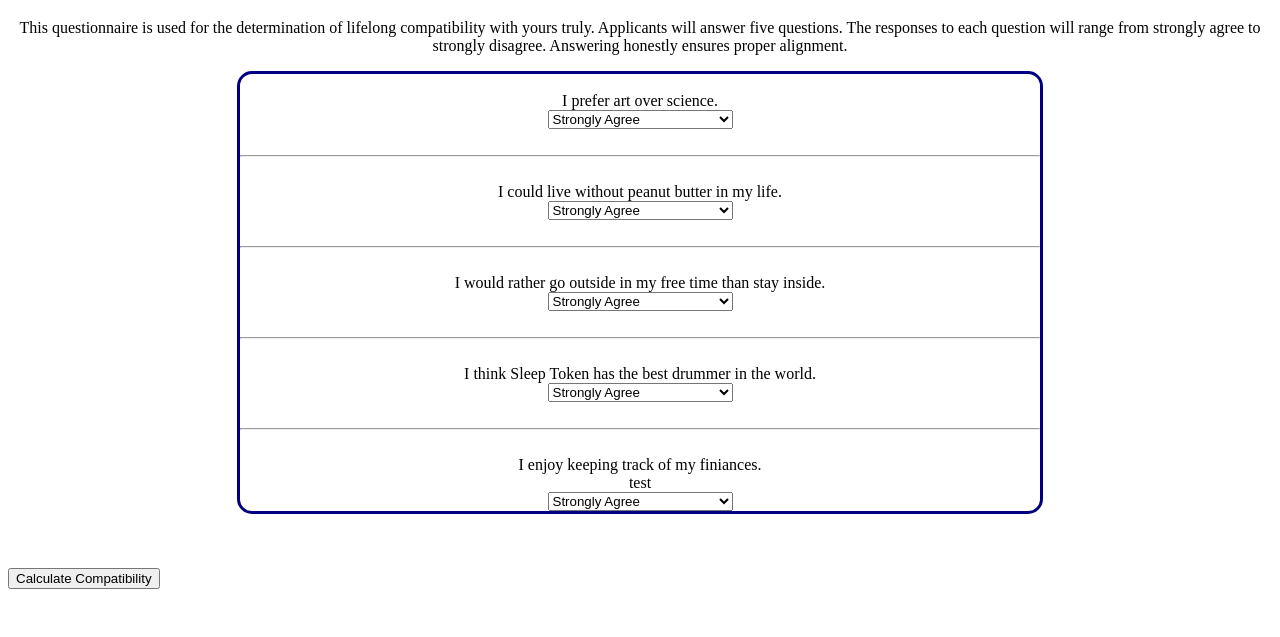
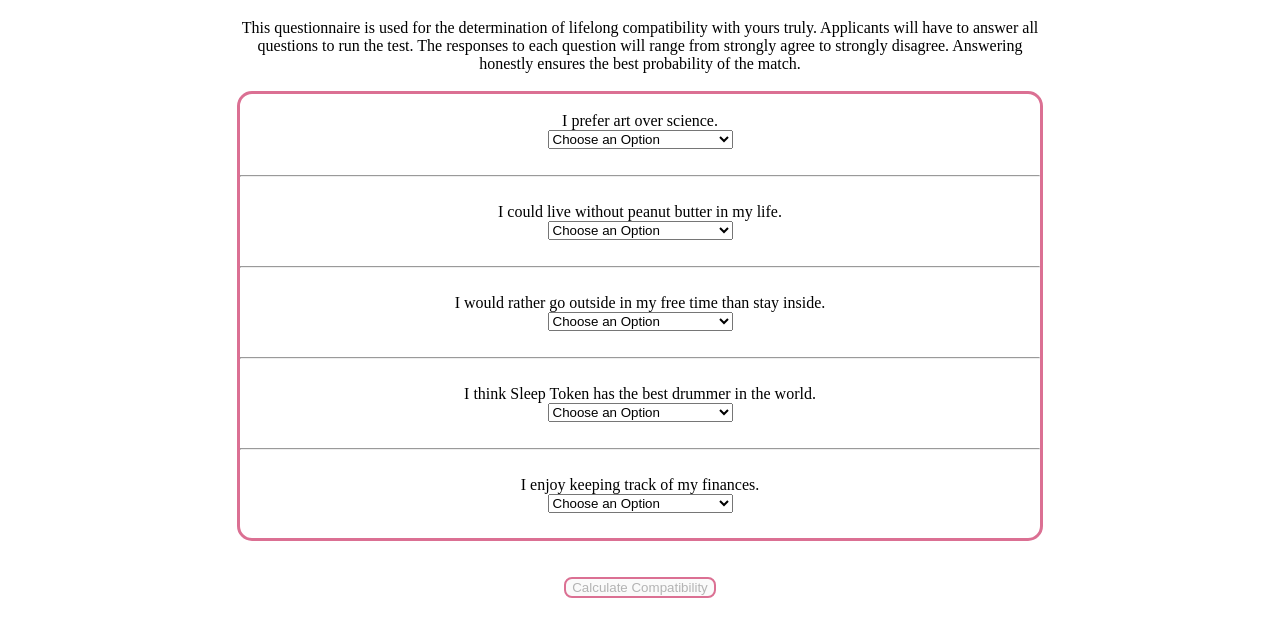
Before and after one commit to aMiniSpell/Matchmaker, a plain HTML site: page index.html in a window 1280 px wide. Shown: the part 61-698 px from the top of the page. Drawn offline with Linux system fonts and the light colour scheme.

Commit message:
Update button

```diff
--- a/Matchmaker.css
+++ b/Matchmaker.css
@@ -7,7 +7,20 @@
     margin: auto;
 }
 
+.container2{
+    max-width: 820px;
+    margin: auto;
+}
+
 .border{
-border: solid navy;
-border-radius: 15px;
+    border: solid palevioletred;
+    border-radius: 15px;
+    padding-bottom: 25px;
 }
+
+button{
+    display: block;
+    margin: auto;
+    border: 2px solid palevioletred;
+    border-radius: 8px;
+}
--- a/Matchmaker.js
+++ b/Matchmaker.js
@@ -72,5 +72,20 @@ function calulateCompatibility(){
 
 
 
-    document.getElementById("Compatibility").innerHTML = "Your compatibility is: " + totalCompatibility;
+    document.getElementById("Compatibility").innerHTML = "Your compatibility is: " + totalCompatibility + "%";
 }
+
+function validateForm() {
+    document.getElementById("check").disabled = (
+        document.getElementById("q1").selectedOptions[0].value == 6 ||
+        document.getElementById("q2").selectedOptions[0].value == 6 ||
+        document.getElementById("q3").selectedOptions[0].value == 6 ||
+        document.getElementById("q4").selectedOptions[0].value == 6 ||
+        document.getElementById("q5").selectedOptions[0].value == 6
+    );
+}
+    document.getElementById("q1").onchange = validateForm;
+    document.getElementById("q2").onchange = validateForm;
+    document.getElementById("q3").onchange = validateForm;
+    document.getElementById("q4").onchange = validateForm;
+    document.getElementById("q5").onchange = validateForm;
--- a/index.html
+++ b/index.html
@@ -8,20 +8,20 @@
 </head>
 
 <body>
-    <script src="Matchmaker.js" defer></script> <!--troubleshoot to ensure it works
-    -->
+    <script src="Matchmaker.js" defer></script>
     <h1 class="center-text">Matchmaker</h1>
-    <p class="center-text">This questionnaire is used for the determination of lifelong compatibility
-    with yours truly. Applicants will answer five questions. The responses
+    <p class="center-text container2">This questionnaire is used for the determination of lifelong compatibility
+    with yours truly. Applicants will have to answer all questions to run the test. The responses
     to each question will range from strongly agree to strongly disagree. Answering
-    honestly ensures proper alignment.
-    </p>
+    honestly ensures the best probability of the match.
+    </p><br />
     <!-- HTML option tags: https://www.w3schools.com/tags/tag_option.asp-->
     <div class ="center-text container border">
         <br />
         <label for="q1">I prefer art over science.</label>
         <br />
         <select id="q1">
+            <option value="6"disabled selected>Choose an Option</option>
             <option value="5">Strongly Agree</option>
             <option value="4">Agree</option>
             <option value="3">Neither Agree nor Disagree</option>
@@ -35,6 +35,7 @@
         <br />
 
         <select id="q2">
+            <option value="6"disabled selected>Choose an Option</option>
             <option value="5">Strongly Agree</option>
             <option value="4">Agree</option>
             <option value="3">Neither Agree nor Disagree</option>
@@ -48,6 +49,7 @@
         <label for="q3">I would rather go outside in my free time than stay inside.</label><br />
 
         <select id="q3">
+            <option value="6"disabled selected>Choose an Option</option>
             <option value="5">Strongly Agree</option>
             <option value="4">Agree</option>
             <option value="3">Neither Agree nor Disagree</option>
@@ -61,6 +63,7 @@
         <label for="q4">I think Sleep Token has the best drummer in the world.</label><br />
 
         <select id="q4">
+            <option value="6"disabled selected>Choose an Option</option>
             <option value="5">Strongly Agree</option>
             <option value="4">Agree</option>
             <option value="3">Neither Agree nor Disagree</option>
@@ -71,9 +74,9 @@
         <hr/>
         <br />
 
-        <label for="q5">I enjoy keeping track of my finiances.</label><br />
-        <aside>test</aside>
+        <label for="q5">I enjoy keeping track of my finances.</label><br />
         <select id="q5">
+            <option value="6"disabled selected>Choose an Option</option>
             <option value="5">Strongly Agree</option>
             <option value="4">Agree</option>
             <option value="3">Neither Agree nor Disagree</option>
@@ -82,9 +85,9 @@
         </select>
         <br />
     </div>
-    <br /><br /><br />
-    <button onclick="calulateCompatibility()">Calculate Compatibility</button>
-    <p id="Compatibility"></p> <!--Invisible paragrapgh that button calls new paragraph-->
+    <br /><br />
+    <button id="check" onclick="calulateCompatibility()" disabled>Calculate Compatibility</button>
+    <p class="center-text" id="Compatibility"></p> <!--Invisible paragrapgh that button calls new paragraph-->
 
 
 </body>
```
